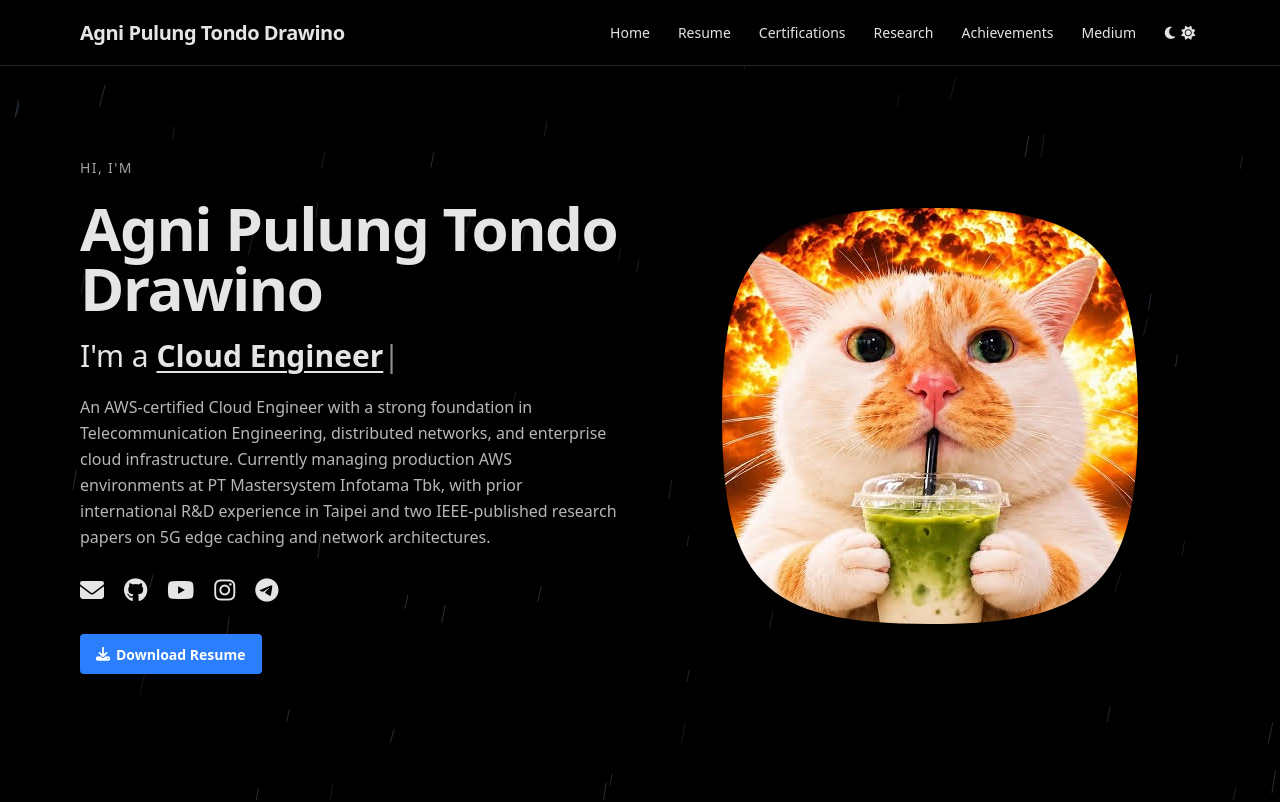
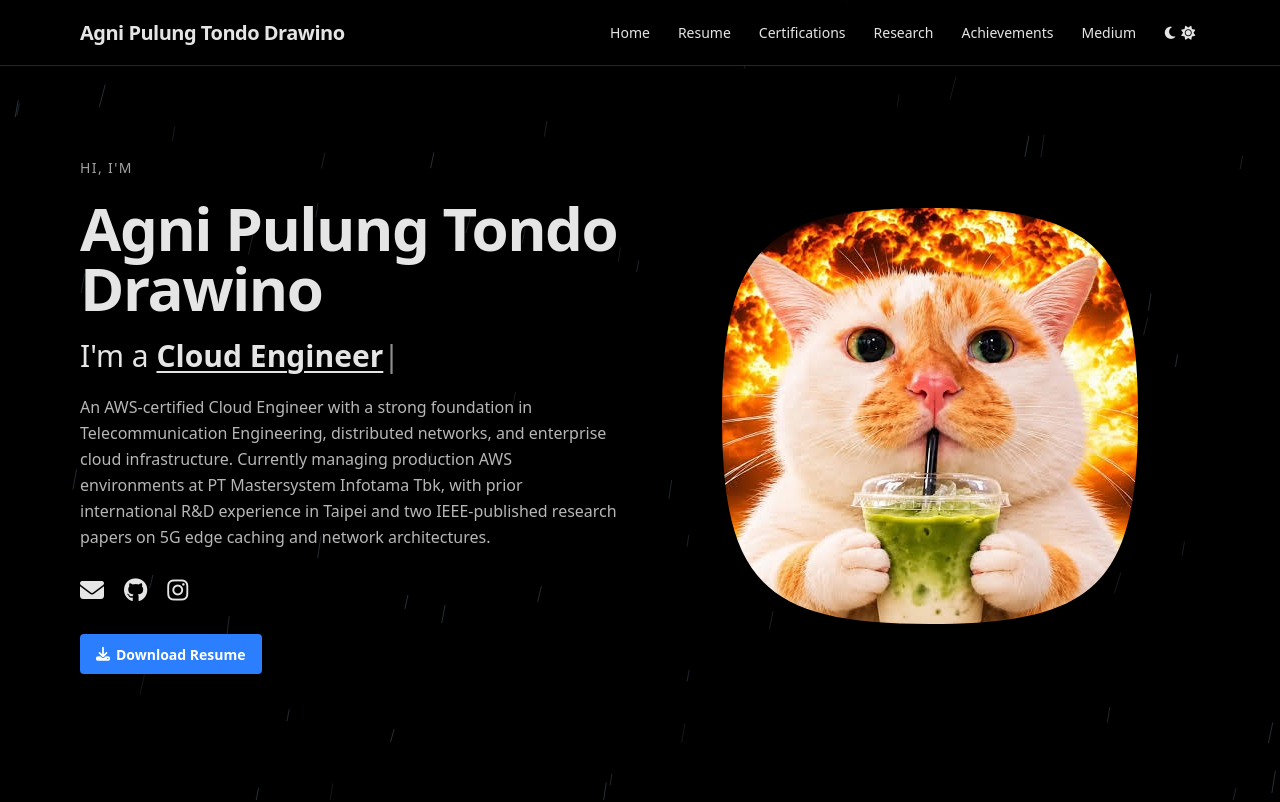
Before and after one commit to agnislur/agnislur.github.io, a plain HTML site: page index.html in a window 1280 px wide. Shown: the top 802 px of the page. Drawn offline with nearby package versions, Linux system fonts and the light colour scheme.

Commit message:
Remove YouTube and Telegram icons from social links

```diff
--- a/index.html
+++ b/index.html
@@ -208,16 +208,6 @@
               <i class="fa-brands fa-github" aria-hidden="true"></i>
             </a>
             <a
-              href="[Link YouTube]"
-              target="_blank"
-              rel="noopener noreferrer"
-              aria-label="YouTube"
-              title="YouTube"
-              class="hover:scale-110 transition-transform"
-            >
-              <i class="fa-brands fa-youtube" aria-hidden="true"></i>
-            </a>
-            <a
               href="https://www.instagram.com/agnislur/"
               target="_blank"
               rel="noopener noreferrer"
@@ -226,16 +216,6 @@
               class="hover:scale-110 transition-transform"
             >
               <i class="fa-brands fa-instagram" aria-hidden="true"></i>
-            </a>
-            <a
-              href="[Link Telegram]"
-              target="_blank"
-              rel="noopener noreferrer"
-              aria-label="Telegram"
-              title="Telegram"
-              class="hover:scale-110 transition-transform"
-            >
-              <i class="fa-brands fa-telegram" aria-hidden="true"></i>
             </a>
           </div>
 
```
